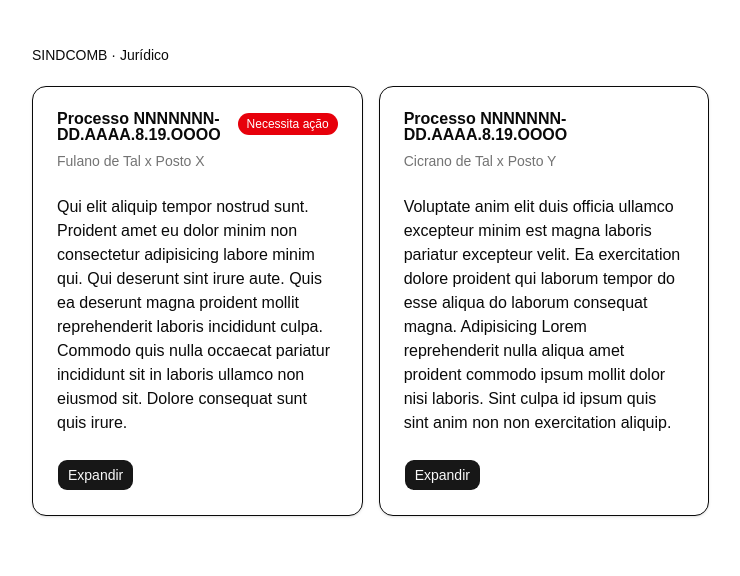
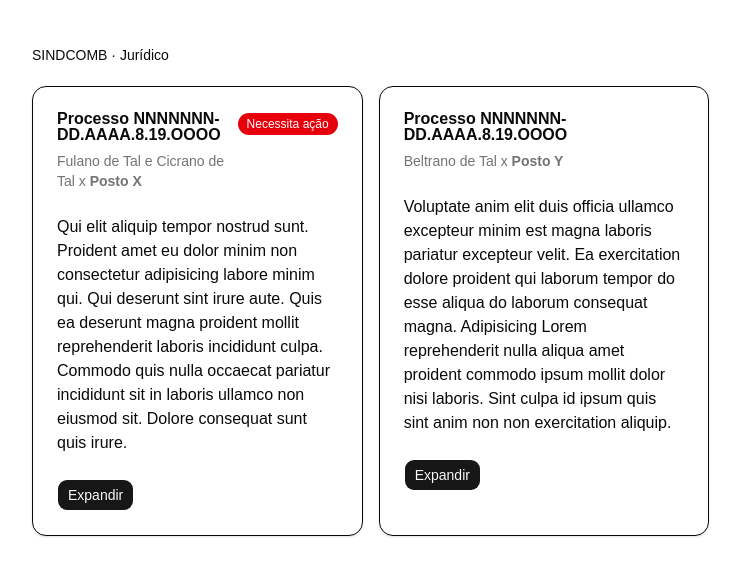
Before and after one commit to Lucasltx1/Projeto_SINDCOMB, a Next.js app in the folder frontend/: page / in a window 1280 px wide. Shown: the top 576 px of the page, without its empty margins (96-836 px from the left). Built offline with nearby package versions, Linux system fonts and the light colour scheme.

Commit message:
Melhora formatação do nome das partes

```diff
--- a/frontend/src/app/page.tsx
+++ b/frontend/src/app/page.tsx
@@ -2,12 +2,12 @@
 import CardProcesso from "@/components/cardProcesso";
 import { Label } from "@/components/ui/label"
 import { loremIpsum } from "lorem-ipsum";
-import type Processo from "../../types/processo";
+import type { Processo } from "../../types/processo";
 
 const processos: Processo[] = [
   { numeroProcesso: "NNNNNNN-DD.AAAA.8.19.OOOO",
     partes: {
-        poloAtivo: [{nomeRazaoSocial: "Fulano de Tal", cpfCnpj: "123.456.789-00"}],
+        poloAtivo: [{nomeRazaoSocial: "Fulano de Tal", cpfCnpj: "123.456.789-00"}, {nomeRazaoSocial: "Cicrano de Tal", cpfCnpj: "123.456.789-00"}],
         poloPassivo: [{nomeRazaoSocial: "Posto X", cpfCnpj: "12.345.678/0001-00", associado: true}]
     },
      detalhes: loremIpsum({ count: 1, units: "paragraphs" }),
@@ -15,7 +15,7 @@ const processos: Processo[] = [
   },
   { numeroProcesso: "NNNNNNN-DD.AAAA.8.19.OOOO",
     partes: {
-        poloAtivo: [{nomeRazaoSocial: "Cicrano de Tal", cpfCnpj: "123.456.789-00"}],
+        poloAtivo: [{nomeRazaoSocial: "Beltrano de Tal", cpfCnpj: "123.456.789-00"}],
         poloPassivo: [{nomeRazaoSocial: "Posto Y", cpfCnpj: "12.345.678/0001-00", associado: true}]
     },
      detalhes: loremIpsum({ count: 1, units: "paragraphs" }),
--- a/frontend/src/components/cardProcesso.tsx
+++ b/frontend/src/components/cardProcesso.tsx
@@ -1,11 +1,13 @@
 import { Button } from "./ui/button";
 import { Card, CardAction, CardContent, CardDescription, CardFooter, CardHeader, CardTitle } from "@/components/ui/card";
 import { Badge } from "./ui/badge";
-import type Processo from "../../types/processo";
+import type {Processo, Parte} from "../../types/processo";
+import type { ReactElement } from "react";
+import { HoverCard, HoverCardContent, HoverCardTrigger } from "./ui/hover-card";
 
 export default function CardProcesso({processo}: {processo: Processo}) {
-    const poloAtivo = processo.partes.poloAtivo.map(p => p.nomeRazaoSocial).join(", ");
-    const poloPassivo = processo.partes.poloPassivo.map(p => p.nomeRazaoSocial).join(", ");
+    const poloAtivo = formatarPartes(processo.partes.poloAtivo);
+    const poloPassivo = formatarPartes(processo.partes.poloPassivo);
     return(
         <Card>
         <CardHeader>
@@ -24,3 +26,30 @@ export default function CardProcesso({processo}: {processo: Processo}) {
         </Card>
     );
 }
+
+function formatarNome(parte: Parte): ReactElement {
+    if (parte.associado) {
+        return <HoverCard openDelay={100} closeDelay={200}>
+                    <HoverCardTrigger>
+                        <span className="font-semibold">{parte.nomeRazaoSocial}</span>
+                    </HoverCardTrigger>
+                    <HoverCardContent side="top" align="start">
+                        <p>Associado</p>
+                    </HoverCardContent>
+                </HoverCard>;
+    } else {
+        return <span>{parte.nomeRazaoSocial}</span>;
+    }
+}
+
+function formatarPartes(partes: Parte[]): ReactElement {
+    return <>{
+        partes.map((p, i) => {
+        if (i == partes.length - 1) {
+            return <span key={i}>{formatarNome(p)}</span>;
+        } else if (i == partes.length - 2) {
+            return <span key={i}>{formatarNome(p)} e </span>;
+        }
+        return <span key={i}>{formatarNome(p)}, </span>;
+    })}</>;
+}
--- /dev/null
+++ b/frontend/src/components/ui/hover-card.tsx
@@ -0,0 +1,43 @@
+"use client"
+
+import * as React from "react"
+import { cn } from "cn"
+import { HoverCard as HoverCardPrimitive } from "radix-ui"
+
+function HoverCard({
+  ...props
+}: React.ComponentProps<typeof HoverCardPrimitive.Root>) {
+  return <HoverCardPrimitive.Root data-slot="hover-card" {...props} />
+}
+
+function HoverCardTrigger({
+  ...props
+}: React.ComponentProps<typeof HoverCardPrimitive.Trigger>) {
+  return (
+    <HoverCardPrimitive.Trigger data-slot="hover-card-trigger" {...props} />
+  )
+}
+
+function HoverCardContent({
+  className,
+  align = "center",
+  sideOffset = 4,
+  ...props
+}: React.ComponentProps<typeof HoverCardPrimitive.Content>) {
+  return (
+    <HoverCardPrimitive.Portal data-slot="hover-card-portal">
+      <HoverCardPrimitive.Content
+        data-slot="hover-card-content"
+        align={align}
+        sideOffset={sideOffset}
+        className={cn(
+          "z-50 w-64 origin-(--radix-hover-card-content-transform-origin) rounded-md border bg-popover p-4 text-popover-foreground shadow-md outline-hidden data-[side=bottom]:slide-in-from-top-2 data-[side=left]:slide-in-from-right-2 data-[side=right]:slide-in-from-left-2 data-[side=top]:slide-in-from-bottom-2 data-[state=closed]:animate-out data-[state=closed]:fade-out-0 data-[state=closed]:zoom-out-95 data-[state=open]:animate-in data-[state=open]:fade-in-0 data-[state=open]:zoom-in-95",
+          className
+        )}
+        {...props}
+      />
+    </HoverCardPrimitive.Portal>
+  )
+}
+
+export { HoverCard, HoverCardTrigger, HoverCardContent }
--- a/frontend/types/processo.ts
+++ b/frontend/types/processo.ts
@@ -1,4 +1,4 @@
-export default interface Processo {
+export interface Processo {
     numeroProcesso: string;
     dataAbertura?: string;
     dataUltimaMovimentacao?: string;
@@ -10,7 +10,7 @@ export default interface Processo {
     necessitaAcao?: boolean;
 }
 
-interface Parte {
+export interface Parte {
     nomeRazaoSocial: string;
     cpfCnpj?: string;
     associado?: boolean;
```
